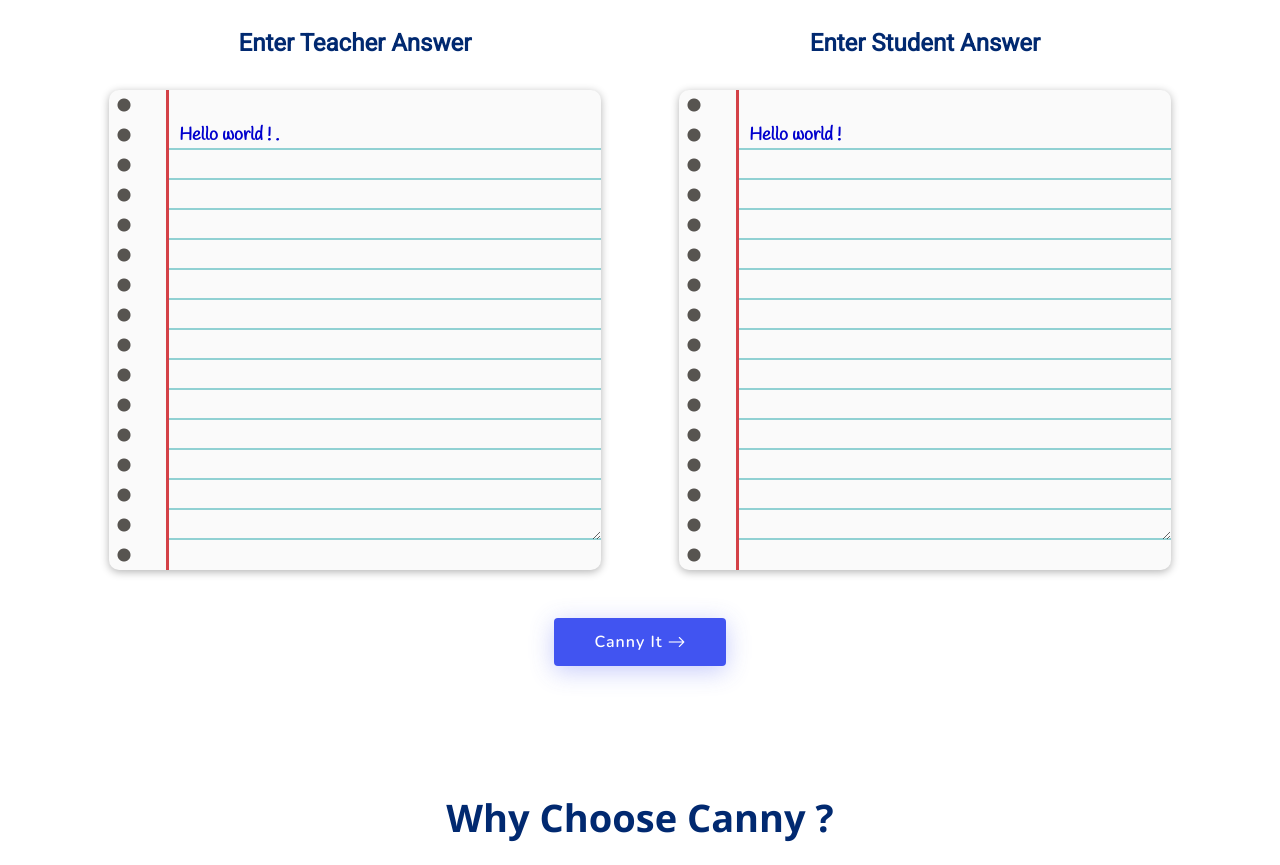
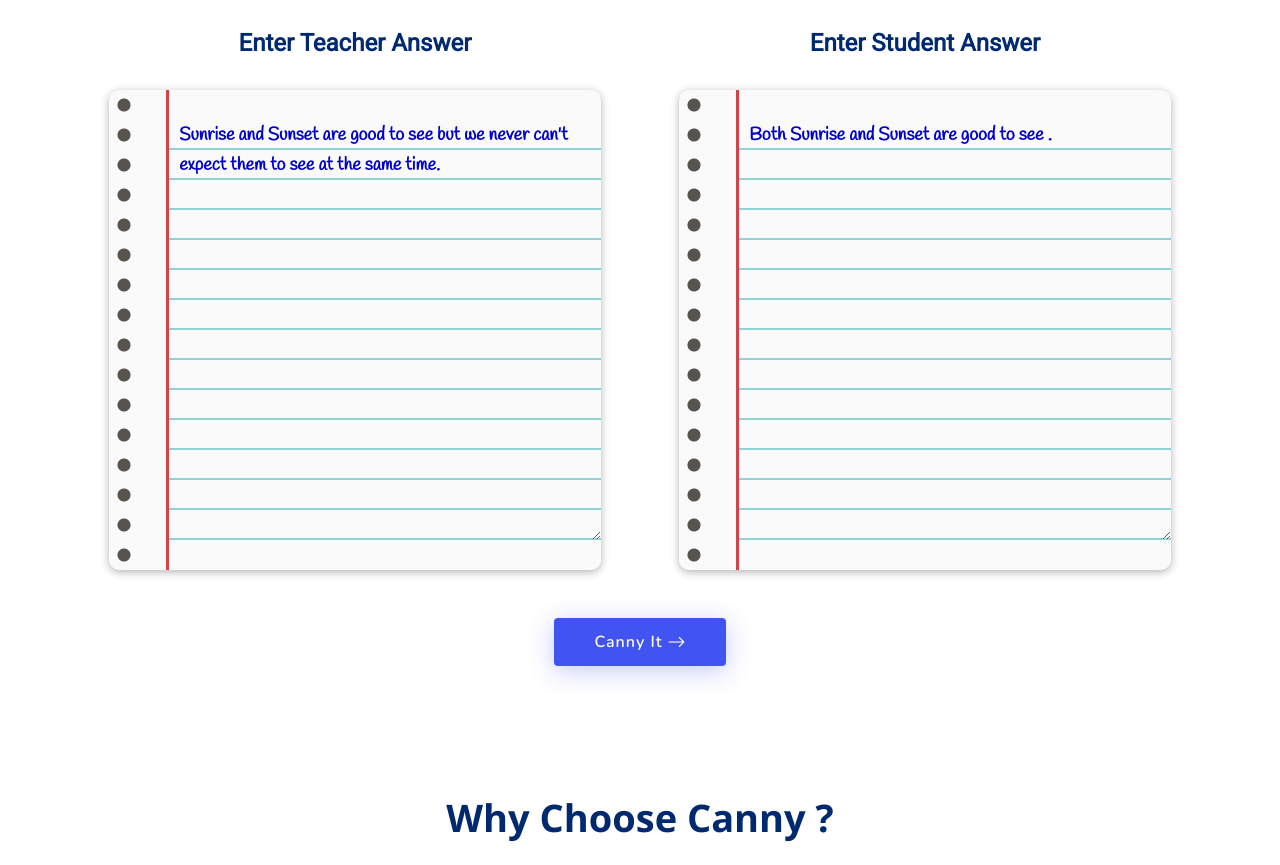
Before and after one commit to yuvaraj-06/canny.ai, a plain HTML site: page index.html in a window 1280 px wide. Shown: the part 1620-2485 px from the top of the page. Drawn offline with nearby package versions, Linux system fonts and the light colour scheme; no server answers.

Commit message:
misc fix

```diff
--- a/index.html
+++ b/index.html
@@ -163,7 +163,7 @@
                 <div class="paper">
 
                   <div class="paper-content">
-                      <textarea autofocus>Hello world ! .</textarea>
+                      <textarea autofocus>Sunrise and Sunset are good to see but we never can't expect them to see at the same time. </textarea>
                   </div>
 
 
@@ -178,7 +178,7 @@
                 <div class="paper">
 
                   <div class="paper-content">
-                      <textarea autofocus>Hello world ! </textarea>
+                      <textarea autofocus>Both Sunrise and Sunset are good to see .</textarea>
                   </div>
 
                 </div>
```
Also changed, not shown: assets/img/apple-touch-icon.png, assets/img/favicon.png.
